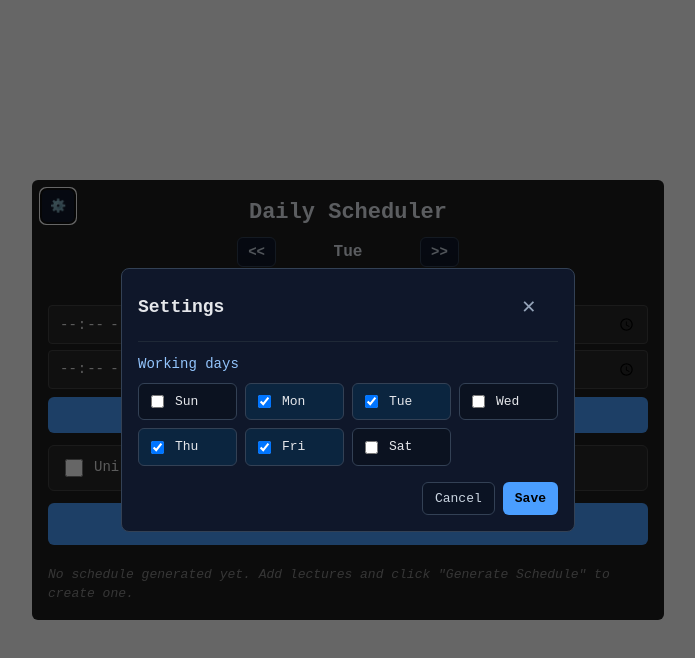
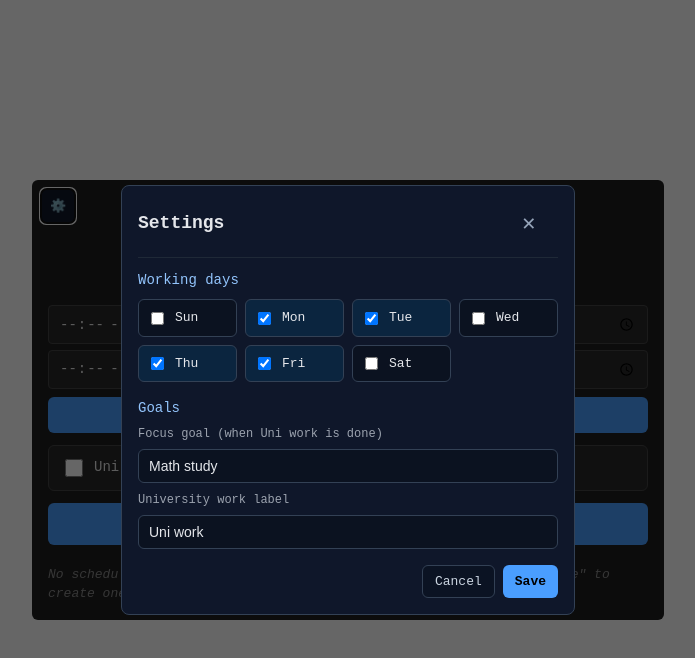
Before and after one commit to kebabzter/scheduler-web, a React app: page / in a window 1280 px wide. Both pictures are taken after a click on the button "⚙️". Shown: the top 658 px of the page, without its empty margins (292-987 px from the left). Built offline with nearby package versions, Linux system fonts and the light colour scheme; the HTML template or start-up script is replaced by a standard one.

Commit message:
Added goal changing

```diff
--- a/src/Scheduler/Scheduler.jsx
+++ b/src/Scheduler/Scheduler.jsx
@@ -18,6 +18,8 @@ const Scheduler = () => {
   const [navLocked, setNavLocked] = useState(false);
   const [workDays, setWorkDays] = useState(["Mon", "Tue", "Thu", "Fri"]);
   const [settingsOpen, setSettingsOpen] = useState(false);
+  const [focusGoalLabel, setFocusGoalLabel] = useState("Math study");
+  const [uniWorkLabel, setUniWorkLabel] = useState("Uni work");
 
   const handleLecturesChange = (newLectures) => {
     setLectures(newLectures);
@@ -28,7 +30,7 @@ const Scheduler = () => {
   };
 
   const handleGenerateSchedule = () => {
-    const newSchedule = generateSchedule(day, lectures, uniDone, workDays);
+    const newSchedule = generateSchedule(day, lectures, uniDone, workDays, focusGoalLabel, uniWorkLabel);
     setSchedule(newSchedule);
   };
 
@@ -50,11 +52,18 @@ const Scheduler = () => {
 
   useEffect(() => {
     if (schedule && schedule.length) {
-      const newSchedule = generateSchedule(weekdays[currentDate.getDay()], lectures, uniDone, workDays);
+      const newSchedule = generateSchedule(
+        weekdays[currentDate.getDay()],
+        lectures,
+        uniDone,
+        workDays,
+        focusGoalLabel,
+        uniWorkLabel
+      );
       setSchedule(newSchedule);
     }
     // eslint-disable-next-line react-hooks/exhaustive-deps
-  }, [currentDate, workDays]);
+  }, [currentDate, workDays, focusGoalLabel, uniWorkLabel]);
 
   return (
     <div style={{
@@ -74,6 +83,9 @@ const Scheduler = () => {
         onClose={() => setSettingsOpen(false)}
         workDays={workDays}
         onSaveWorkDays={setWorkDays}
+        focusGoalLabel={focusGoalLabel}
+        uniWorkLabel={uniWorkLabel}
+        onSaveGoals={(focus, uni) => { setFocusGoalLabel(focus); setUniWorkLabel(uni); }}
       />
 
       <h2 style={{
--- a/src/Scheduler/components/SettingsModal.jsx
+++ b/src/Scheduler/components/SettingsModal.jsx
@@ -2,12 +2,19 @@ import React, { useState, useEffect } from 'react';
 
 const WEEKDAYS = ["Sun", "Mon", "Tue", "Wed", "Thu", "Fri", "Sat"];
 
-const SettingsModal = ({ isOpen, onClose, workDays, onSaveWorkDays }) => {
+const SettingsModal = ({ isOpen, onClose, workDays, onSaveWorkDays, focusGoalLabel = "Math study", uniWorkLabel = "Uni work", onSaveGoals }) => {
   const [selected, setSelected] = useState(workDays);
+  const [focusLabel, setFocusLabel] = useState(focusGoalLabel);
+  const [uniLabel, setUniLabel] = useState(uniWorkLabel);
 
   useEffect(() => {
     setSelected(workDays);
   }, [workDays, isOpen]);
+
+  useEffect(() => {
+    setFocusLabel(focusGoalLabel);
+    setUniLabel(uniWorkLabel);
+  }, [focusGoalLabel, uniWorkLabel, isOpen]);
 
   const toggleDay = (day) => {
     setSelected((prev) => (
@@ -17,6 +24,7 @@ const SettingsModal = ({ isOpen, onClose, workDays, onSaveWorkDays }) => {
 
   const handleSave = () => {
     onSaveWorkDays(selected.sort((a, b) => WEEKDAYS.indexOf(a) - WEEKDAYS.indexOf(b)));
+    if (onSaveGoals) onSaveGoals(focusLabel.trim() || "Math study", uniLabel.trim() || "Uni work");
     onClose();
   };
 
@@ -78,6 +86,46 @@ const SettingsModal = ({ isOpen, onClose, workDays, onSaveWorkDays }) => {
           </div>
         </div>
 
+        <div style={{ marginTop: '16px' }}>
+          <div style={{ fontSize: '14px', color: '#93c5fd', marginBottom: '6px' }}>Goals</div>
+          <div style={{ display: 'grid', gap: '8px' }}>
+            <label style={{ display: 'grid', gap: '6px' }}>
+              <span style={{ fontSize: '12px', color: '#9ca3af' }}>Focus goal (when Uni work is done)</span>
+              <input
+                type="text"
+                value={focusLabel}
+                onChange={(e) => setFocusLabel(e.target.value)}
+                placeholder="e.g. Math study"
+                style={{
+                  padding: '8px 10px',
+                  borderRadius: '6px',
+                  border: '1px solid #334155',
+                  background: '#0b1220',
+                  color: '#e5e7eb',
+                  fontSize: '14px'
+                }}
+              />
+            </label>
+            <label style={{ display: 'grid', gap: '6px' }}>
+              <span style={{ fontSize: '12px', color: '#9ca3af' }}>University work label</span>
+              <input
+                type="text"
+                value={uniLabel}
+                onChange={(e) => setUniLabel(e.target.value)}
+                placeholder="e.g. Uni work"
+                style={{
+                  padding: '8px 10px',
+                  borderRadius: '6px',
+                  border: '1px solid #334155',
+                  background: '#0b1220',
+                  color: '#e5e7eb',
+                  fontSize: '14px'
+                }}
+              />
+            </label>
+          </div>
+        </div>
+
         <div style={{ display: 'flex', justifyContent: 'flex-end', gap: '8px', marginTop: '16px' }}>
           <button onClick={onClose} style={{
             padding: '8px 12px',
--- a/src/Scheduler/services/scheduleService.js
+++ b/src/Scheduler/services/scheduleService.js
@@ -46,7 +46,7 @@ const addLectures = (blocks, lectures) => {
   lectures.forEach((lec) => blocks.push({ start: lec.start, end: lec.end, task: "Lecture" }));
 };
 
-const addLunch = (blocks, lectures, current, uniDone) => {
+const addLunch = (blocks, lectures, current, uniDone, focusGoalLabel, uniWorkLabel) => {
   let lunchAdded = false;
   let currentTime = current;
 
@@ -57,7 +57,7 @@ const addLunch = (blocks, lectures, current, uniDone) => {
       const lunchTime = { hour: 12, minute: 30 };
       if (timeToMinutes(currentTime) <= 12 * 60 + 30 && 12 * 60 + 30 < timeToMinutes(lec.start)) {
         if (timeToMinutes(lunchTime) - timeToMinutes(currentTime) >= 15) {
-          blocks.push({ start: currentTime, end: lunchTime, task: uniDone ? "Math study" : "Uni work" });
+          blocks.push({ start: currentTime, end: lunchTime, task: uniDone ? focusGoalLabel : uniWorkLabel });
         }
         blocks.push({ start: lunchTime, end: addMinutes(lunchTime, 30), task: "Lunch" });
         currentTime = addMinutes(lunchTime, 30);
@@ -66,7 +66,7 @@ const addLunch = (blocks, lectures, current, uniDone) => {
     }
 
     if (gapMinutes >= 60) {
-      blocks.push({ start: currentTime, end: lec.start, task: uniDone ? "Math study" : "Uni work" });
+      blocks.push({ start: currentTime, end: lec.start, task: uniDone ? focusGoalLabel : uniWorkLabel });
     }
     currentTime = lec.end;
   }
@@ -80,9 +80,9 @@ const addLunch = (blocks, lectures, current, uniDone) => {
   return currentTime;
 };
 
-const addWorkDaySchedule = (blocks, current) => {
+const addWorkDaySchedule = (blocks, current, focusGoalLabel) => {
   if (timeToMinutes(current) < 16 * 60 + 30) {
-    blocks.push({ start: current, end: { hour: 16, minute: 30 }, task: "Math study" });
+    blocks.push({ start: current, end: { hour: 16, minute: 30 }, task: focusGoalLabel });
   }
 
   blocks.push(
@@ -96,9 +96,9 @@ const addWorkDaySchedule = (blocks, current) => {
   );
 };
 
-const addNonWorkDaySchedule = (blocks, current, uniDone) => {
+const addNonWorkDaySchedule = (blocks, current, uniDone, focusGoalLabel, uniWorkLabel) => {
   blocks.push(
-    { start: current, end: { hour: 20, minute: 0 }, task: uniDone ? "Math study" : "Uni work" },
+    { start: current, end: { hour: 20, minute: 0 }, task: uniDone ? focusGoalLabel : uniWorkLabel },
     { start: { hour: 20, minute: 0 }, end: { hour: 20, minute: 10 }, task: "Shower" },
     { start: { hour: 20, minute: 10 }, end: { hour: 21, minute: 0 }, task: "Relax" },
     { start: { hour: 21, minute: 0 }, end: { hour: 21, minute: 30 }, task: "Dinner" },
@@ -108,10 +108,10 @@ const addNonWorkDaySchedule = (blocks, current, uniDone) => {
   );
 };
 
-const insertCleaningSunday = (blocks) => {
+const insertCleaningSunday = (blocks, focusGoalLabel, uniWorkLabel) => {
   const cutoff = { hour: 20, minute: 0 };
   const isBeforeCutoff = (t) => timeToMinutes(t) < timeToMinutes(cutoff);
-  const canUseTask = (task) => task === "Relax" || task === "Math study" || task === "Uni work";
+  const canUseTask = (task) => task === "Relax" || task === focusGoalLabel || task === uniWorkLabel;
 
   for (let i = 0; i < blocks.length; i++) {
     const b = blocks[i];
@@ -125,21 +125,25 @@ const insertCleaningSunday = (blocks) => {
       const cleaningEnd = addMinutes(cleaningStart, 60);
 
       const newBlocks = [];
-      // Prefix (none because we start at b.start)
       newBlocks.push({ start: cleaningStart, end: cleaningEnd, task: "Cleaning" });
-      // Suffix remainder of original block
       if (timeToMinutes(cleaningEnd) < timeToMinutes(b.end)) {
         newBlocks.push({ start: cleaningEnd, end: b.end, task: b.task });
       }
 
-      // Replace current block with new ones
       blocks.splice(i, 1, ...newBlocks);
-      return; // only insert once
+      return;
     }
   }
 };
 
-export const generateSchedule = (day, lectures, uniDone, workDays = ["Mon", "Tue", "Thu", "Fri"]) => {
+export const generateSchedule = (
+  day,
+  lectures,
+  uniDone,
+  workDays = ["Mon", "Tue", "Thu", "Fri"],
+  focusGoalLabel = "Math study",
+  uniWorkLabel = "Uni work"
+) => {
   const WORK_DAYS = workDays;
   let blocks = [];
 
@@ -153,18 +157,18 @@ export const generateSchedule = (day, lectures, uniDone, workDays = ["Mon", "Tue
   addLectures(blocks, lectures);
 
   // Lunch and gaps
-  let current = addLunch(blocks, lectures, lastEnd, uniDone);
+  let current = addLunch(blocks, lectures, lastEnd, uniDone, focusGoalLabel, uniWorkLabel);
 
   // Fill remaining day
   if (WORK_DAYS.includes(day)) {
-    addWorkDaySchedule(blocks, current);
+    addWorkDaySchedule(blocks, current, focusGoalLabel);
   } else {
-    addNonWorkDaySchedule(blocks, current, uniDone);
+    addNonWorkDaySchedule(blocks, current, uniDone, focusGoalLabel, uniWorkLabel);
   }
 
   // Sunday cleaning: insert earliest 60-min window before 20:00
   if (day === "Sun") {
-    insertCleaningSunday(blocks);
+    insertCleaningSunday(blocks, focusGoalLabel, uniWorkLabel);
   }
 
   return mergeBlocks(blocks);
```
